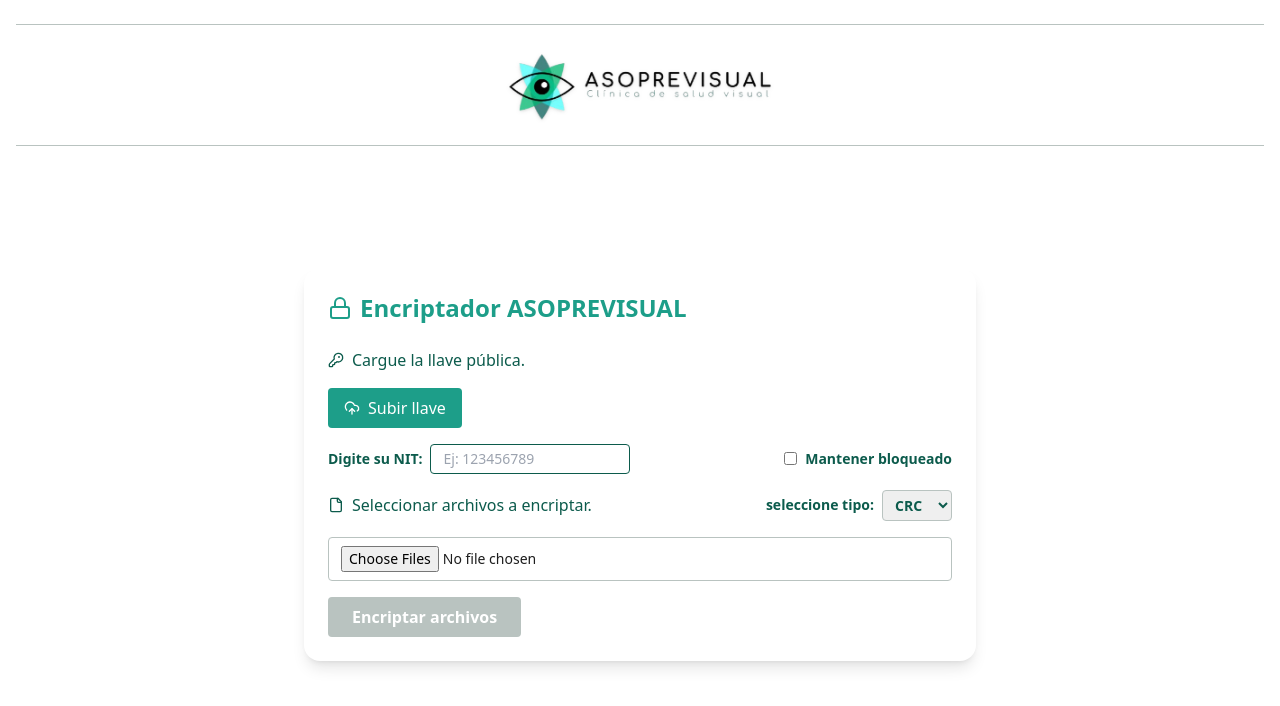
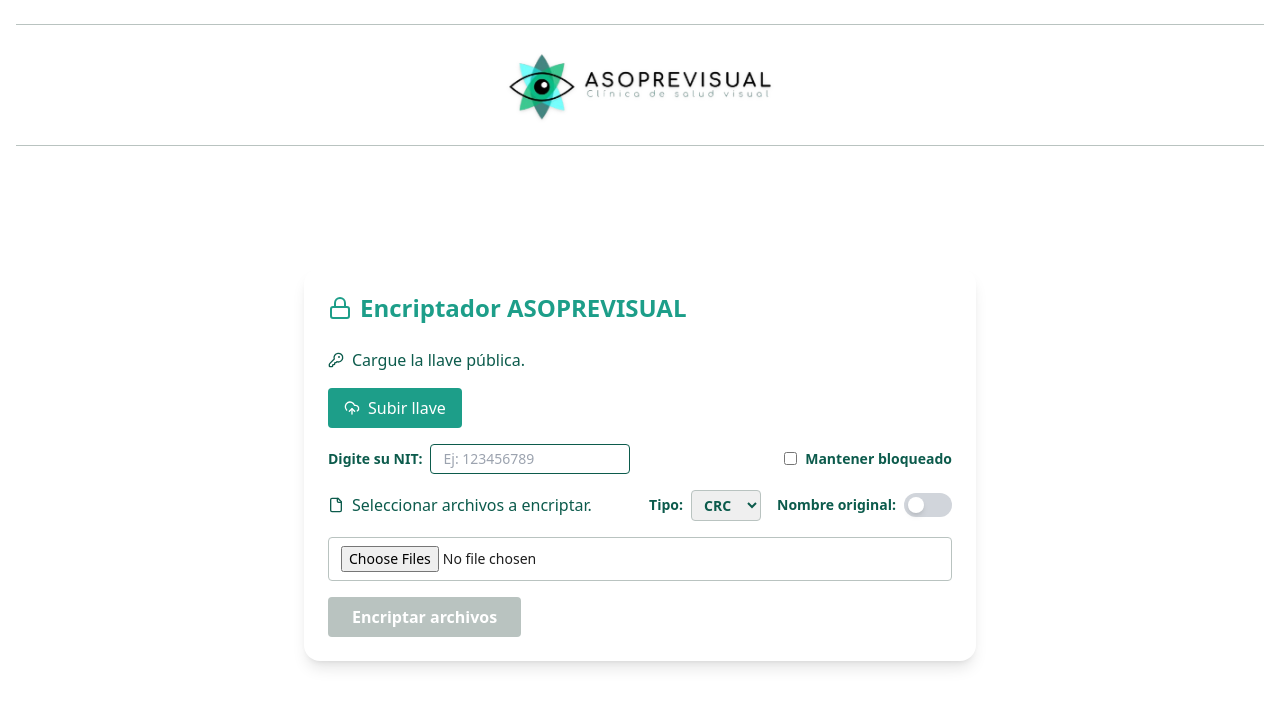
Before and after one commit to RolandoLopez16/encriptadorAso, a React (Vite) app: page / in a window 1280 px wide. Shown: the top 706 px of the page. Built offline with nearby package versions, Linux system fonts and the light colour scheme; the HTML template or start-up script is replaced by a standard one.

Commit message:
Cambios para mejorar la recepcion de la llave

```diff
--- a/src/pages/EncryptorPage.tsx
+++ b/src/pages/EncryptorPage.tsx
@@ -19,6 +19,7 @@
   const [nit, setNit] = useState<string>('');
   const [nitLocked, setNitLocked] = useState<boolean>(false);
   const [tipo, setTipo] = useState<string>('CRC');
+  const [mantenerNombreOriginal, setMantenerNombreOriginal] = useState<boolean>(false);
 
   const tiposDeDocumento = ['CRC', 'CUV', 'FEV', 'RIPS', 'HEV', 'PDE', 'PDX'];
 
@@ -54,7 +55,7 @@
       const resultados = await Promise.all(
         selectedFiles.map(async (file) => {
           try {
-            await encryptFile(file, key, nit, tipo);
+            await encryptFile(file, key, nit, tipo, mantenerNombreOriginal);
             return { file, success: true };
           } catch (error) {
             return { file, success: false, error };
@@ -65,7 +66,7 @@
       const fallidos = resultados.filter(r => !r.success);
       const exitosos = resultados.filter(r => r.success);
 
-      // 🧾 Generar log.csv
+      // Generar log.csv
       const logCsv = [
         'Nombre del Archivo,Estado',
         ...resultados.map(r => `${r.file.name},${r.success ? 'OK' : 'ERROR'}`)
@@ -121,13 +122,13 @@
         </h2>
 
         <div className="space-y-4">
-          {/* Sección llave pública */}
+          {/* Llave pública */}
           <div className="flex items-center gap-2 text-primary-dark font-medium">
             <KeyRound className="w-4 h-4" /> Cargue la llave pública.
           </div>
           <PublicKeyUploader publicKey={publicKey} setPublicKey={setPublicKey} />
 
-          {/* Sección NIT */}
+          {/* NIT */}
           <div className="flex flex-col sm:flex-row sm:items-center sm:justify-between gap-2">
             <label className="text-sm text-text-main font-medium flex flex-col sm:flex-row items-start sm:items-center gap-2 w-full sm:w-auto">
               <span className="text-primary-dark font-semibold">Digite su NIT:</span>
@@ -169,13 +170,15 @@
             </label>
           </div>
 
-          {/* Sección tipo */}
-          <div className="flex flex-col sm:flex-row sm:items-center sm:justify-between gap-2">
+          {/* Tipo y switch */}
+          <div className="flex flex-col gap-2 sm:flex-row sm:items-center sm:justify-between">
             <div className="flex items-center gap-2 text-primary-dark font-medium">
               <File className="w-4 h-4" /> Seleccionar archivos a encriptar.
             </div>
+
+            <div className="flex items-center gap-4">
               <label className="text-sm text-primary-dark font-semibold flex items-center gap-2">
-              seleccione tipo:
+                Tipo:
                 <select
                   value={tipo}
                   onChange={(e) => setTipo(e.target.value)}
@@ -186,6 +189,24 @@
                   ))}
                 </select>
               </label>
+
+              {/* Switch mantener nombre */}
+              <div className="flex items-center gap-2">
+                <label className="text-sm text-primary-dark font-semibold">Nombre original:</label>
+                <button
+                  onClick={() => setMantenerNombreOriginal(!mantenerNombreOriginal)}
+                  className={`w-12 h-6 rounded-full p-1 transition-colors duration-300 ${
+                    mantenerNombreOriginal ? 'bg-gradient-to-r from-blue-500 to-purple-500' : 'bg-gray-300'
+                  }`}
+                >
+                  <div
+                    className={`h-4 w-4 bg-white rounded-full shadow-md transform transition-transform duration-300 ${
+                      mantenerNombreOriginal ? 'translate-x-6' : 'translate-x-0'
+                    }`}
+                  />
+                </button>
+              </div>
+            </div>
           </div>
 
           {/* Archivos */}
--- a/src/services/encryption.service.ts
+++ b/src/services/encryption.service.ts
@@ -19,11 +19,21 @@
 }
 
 // Cifra un archivo y genera claves + descarga (.enc y .key)
-export async function encryptFile(file: File, publicKey: CryptoKey, nit: string, tipo: string) {
+export async function encryptFile(
+  file: File,
+  publicKey: CryptoKey,
+  nit: string,
+  tipo: string,
+  mantenerNombreOriginal: boolean
+) {
   const fileBuffer = await file.arrayBuffer();
   const fileExtension = `.${file.name.split('.').pop()}`;
   const fileNameWithoutExt = file.name.replace(/\.[^/.]+$/, "");
-  const fileNameBase = `${tipo}_${nit}_${fileNameWithoutExt}`;
+
+  // Nombre final base
+  const fileNameBase = mantenerNombreOriginal
+    ? fileNameWithoutExt
+    : `${tipo}_${nit}_${fileNameWithoutExt}`;
 
   // Convertir extensión a bytes
   const extensionBytes = new TextEncoder().encode(fileExtension);
@@ -34,23 +44,26 @@
   const aesKey = await crypto.subtle.generateKey({ name: 'AES-CBC', length: 256 }, true, ['encrypt']);
   const iv = crypto.getRandomValues(new Uint8Array(16));
 
-  // Cifrar archivo con AES-CBC
+  // Cifrar contenido
   const encryptedContent = await crypto.subtle.encrypt(
     { name: 'AES-CBC', iv },
     aesKey,
     fileBuffer
   );
 
-  // Unir: [longitud extensión][extensión][IV][contenido cifrado]
+  // Estructura final: [extLen][ext][IV][contenido cifrado]
   const fullEncryptedBuffer = new Uint8Array(
     4 + extensionBytes.length + iv.length + encryptedContent.byteLength
   );
   fullEncryptedBuffer.set(extensionLengthBuffer, 0);
   fullEncryptedBuffer.set(extensionBytes, 4);
   fullEncryptedBuffer.set(iv, 4 + extensionBytes.length);
-  fullEncryptedBuffer.set(new Uint8Array(encryptedContent), 4 + extensionBytes.length + iv.length);
+  fullEncryptedBuffer.set(
+    new Uint8Array(encryptedContent),
+    4 + extensionBytes.length + iv.length
+  );
 
-  // Exportar y cifrar la clave AES con RSA pública
+  // Exportar y cifrar la clave AES
   const rawKey = await crypto.subtle.exportKey('raw', aesKey);
   const encryptedKey = await crypto.subtle.encrypt({ name: 'RSA-OAEP' }, publicKey, rawKey);
 
```
Lines whose indentation alone changed are shown as unchanged.
